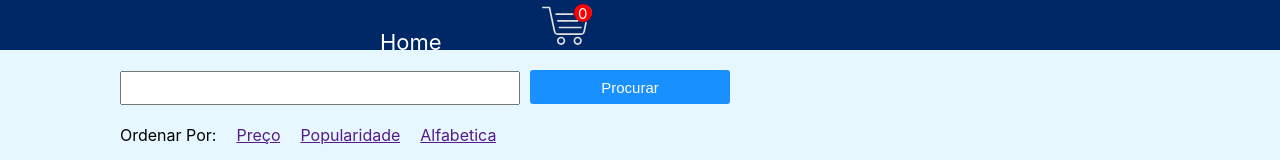
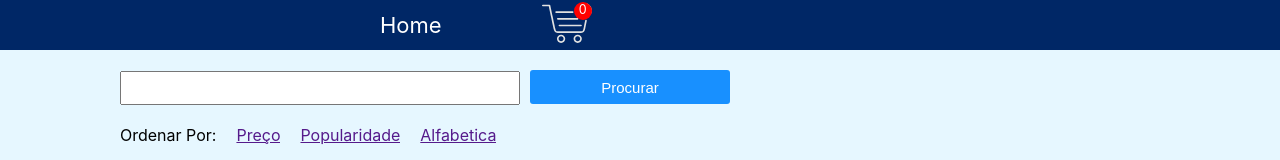
Before and after one commit to Kojikun1/e-commerce-app, a React (Create React App) app: page /home in a window 1280 px wide. Shown: the top 160 px of the page. Built offline with nearby package versions, Linux system fonts and the light colour scheme.

Commit message:
fix styles

```diff
--- a/src/components/Header/styles.css
+++ b/src/components/Header/styles.css
@@ -11,11 +11,12 @@ header {
     fill: #fff;
 }
 ul {
+    display: flex;
     margin-left: 280px;
+    align-items: center;
     overflow: hidden;
 }
 ul li {
-    display: inline-block;
     margin-left: 100px;
     position: relative;
 }
@@ -38,6 +39,7 @@ ul li a {
    font-size: 15px;
    border-radius: 50%;
    color: #fff;
+   font-size: 12.5px;
 }
 
 @media only screen and (max-width: 600px) {
--- a/src/components/SearchBar/styles.css
+++ b/src/components/SearchBar/styles.css
@@ -20,6 +20,10 @@
    background-color: #1890ff;
    border: none;
    border-radius: 3px;
+}
+
+.search-container button:hover {
+   background-color: #419ff7;
 }
 
 .order-container {
```
